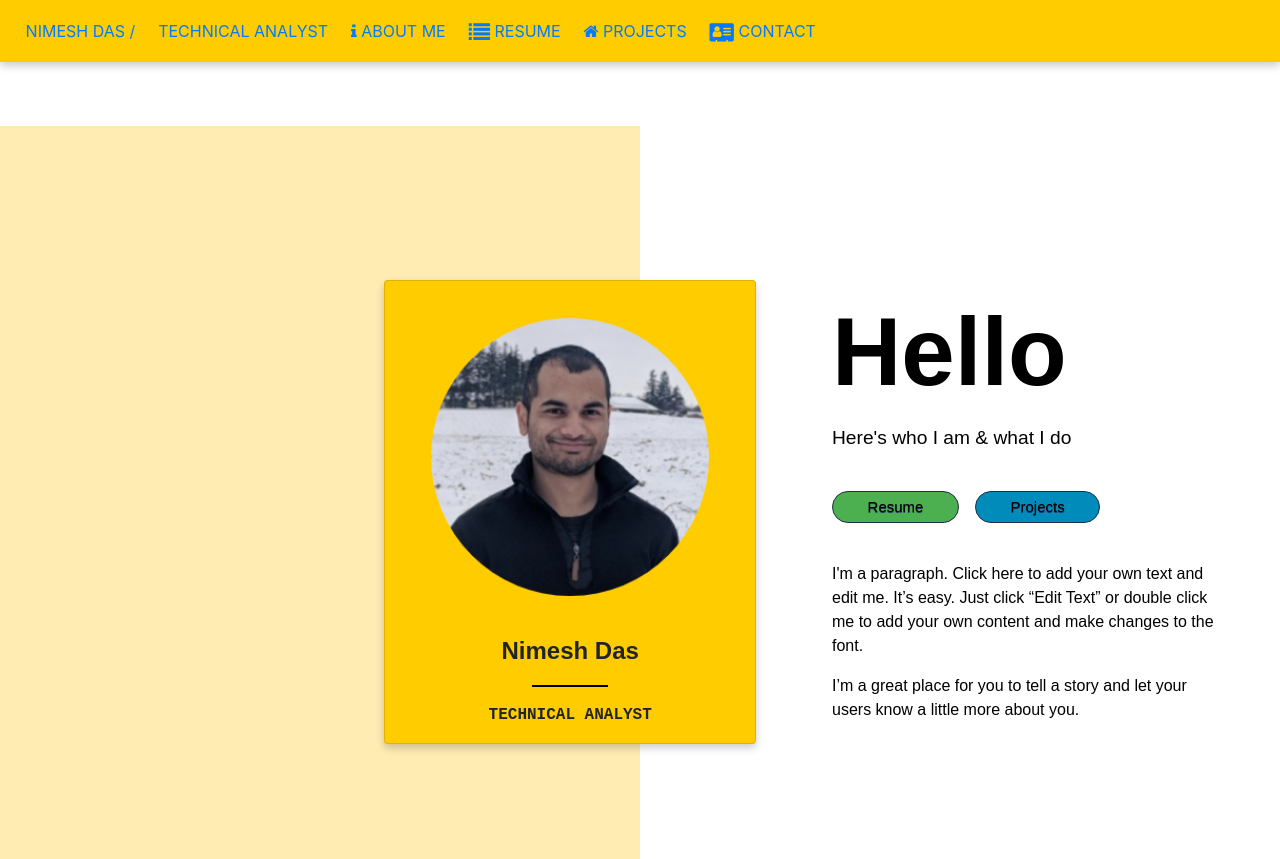
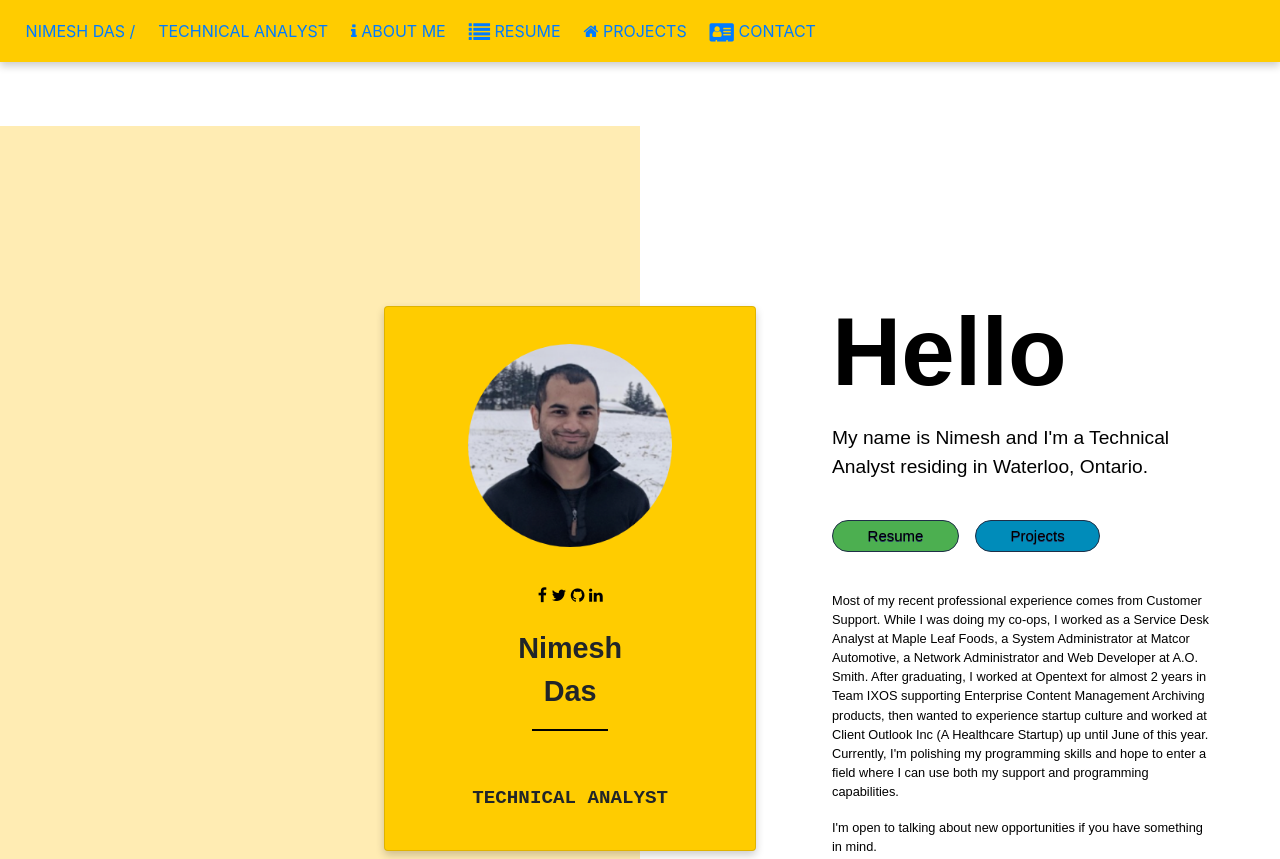
Before and after one commit to nimesh-das/pw, a website: page index.html in a window 1280 px wide. Shown: the top 859 px of the page. Drawn offline with nearby package versions, Linux system fonts and the light colour scheme.

```diff
--- a/css/styles.css
+++ b/css/styles.css
@@ -43,7 +43,7 @@
 }
 
 #pic-container-1 {
-   margin-top: 12%;
+   margin-top: 14%;
    margin-bottom: 5%;
    margin-right: 5%;
    margin-left: 30%;
@@ -63,13 +63,14 @@
 #pic-container-1 .card img {
   margin-top: 10%;
   margin-bottom: 10%;
-  width: 75%;
+  width: 55%;
 }
 
 #pic-container-1 .card .nametag {
-  font-family: Arial, Helvetica, sans-serif;
-  font-size: 150%;
+  font-family: Marker Felt, fantasy;
+  font-size: 180%;
   font-weight: bold;
+  margin-top: 0;
   margin-bottom: 0;
 }
 
@@ -82,6 +83,20 @@
   font-family: Courier New, Courier, monospace;
   text-transform: uppercase;
   font-weight: bold;
+  font-size: 120%;
+  margin: 10%;
+}
+
+#social-media-buttons {
+  margin-bottom: 5%;
+}
+
+#social-media-buttons a {
+  color: black;
+}
+
+#social-media-buttons a:hover {
+  color: white;
 }
 
 #text-container-1 {
@@ -161,4 +176,5 @@
 
 #intro-paragraph {
   font-family: Arial, Helvetica, sans-serif;
+  font-size: 80%;
 }
--- a/index.html
+++ b/index.html
@@ -30,20 +30,28 @@
             <div id="pic-container-1">
                 <div class="card">
                     <img src="/img/picture.png" alt="Denim Jeans">
-                    <p class="nametag">Nimesh Das </p>
+                        <div id="social-media-buttons">
+                              <a href="#" class="fb" title="Facebook"><i class="fa fa-facebook" aria-hidden="true"></i></a>
+                              <a href="#" class="tw" title="Twitter"><i class="fa fa-twitter" aria-hidden="true"></i></a>
+                              <a href="#" class="github" title="Github"><i class="fa fa-github" aria-hidden="true"></i></a>
+
+                              <a href="#" class="in" title="Linked In"><i class="fa fa-linkedin" aria-hidden="true"></i></a>
+                        </div>
+                    <p class="nametag">Nimesh </p>
+                    <p class="nametag"> Das </p>
                     <hr class="hrz">
                     <p class="work-title"> Technical Analyst </p>
-                    <div id="social-media-card">
+                    <div id="social-media-stamp">
                     </div>
                 </div>
             </div>
         	<div id="text-container-1">
             	<p id="hello"> Hello </p>
-                <p id="whoIam"> Here's who I am & what I do </p>
+                <p id="whoIam"> My name is Nimesh and I'm a Technical Analyst residing in Waterloo, Ontario. </p>
                 <button class="button button1"> Resume </button>
                 <button class="button button2"> Projects </button>
-                <p id="intro-paragraph"> I'm a paragraph. Click here to add your own text and edit me. It’s easy. Just click “Edit Text” or double click me to add your own content and make changes to the font. </p>
-                <p id="intro-paragraph"> I’m a great place for you to tell a story and let your users know a little more about you. </p>
+                <p id="intro-paragraph"> Most of my recent professional experience comes from Customer Support. While I was doing my co-ops, I worked as a Service Desk Analyst at Maple Leaf Foods, a System Administrator at Matcor Automotive, a Network Administrator and Web Developer at A.O. Smith. After graduating, I worked at Opentext for almost 2 years in Team IXOS supporting Enterprise Content Management Archiving products, then wanted to experience startup culture and worked at Client Outlook Inc (A Healthcare Startup) up until June of this year. Currently, I'm polishing my programming skills and hope to enter a field where I can use both my support and programming capabilities. </p>
+                <p id="intro-paragraph"> I'm open to talking about new opportunities if you have something in mind. </p>
         	</div>
     	</div>
 
```
